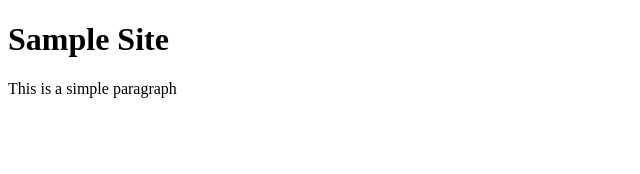
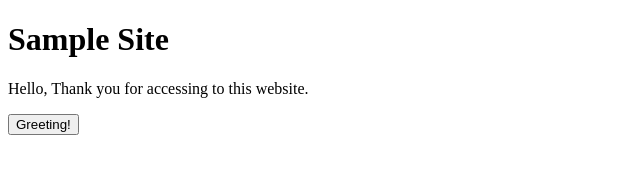
Before and after one commit to nanophate/site, a plain HTML site: page public/index.html in a window 1280 px wide. Shown: the whole page, without its empty margins (0-640 px from the left). Drawn offline with Linux system fonts and the light colour scheme.

Commit message:
Add script to swap welcome message on click; criteria for challenge

```diff
--- a/public/index.html
+++ b/public/index.html
@@ -5,6 +5,14 @@
   </head>
   <body>
   <h1>Sample Site</h1>
-    <p>This is a simple paragraph</p>
+    <p id="welcome">Hello, Thank you for accessing to this website.</p>
+    <button onclick="swapWelcome()">Greeting!</button>
+
+    <script>
+    function swapWelcome() {
+      var welcomeMessage = document.getElementById("welcome");
+      welcomeMessage.innerHTML = "Hi, Thank you for clicking!";
+    }
+    </script>
   </body>
 </html>
```
